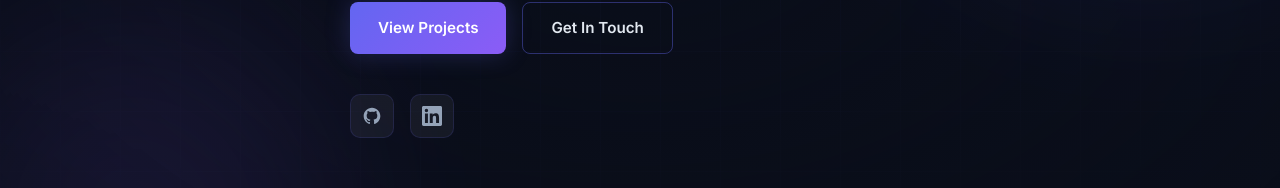
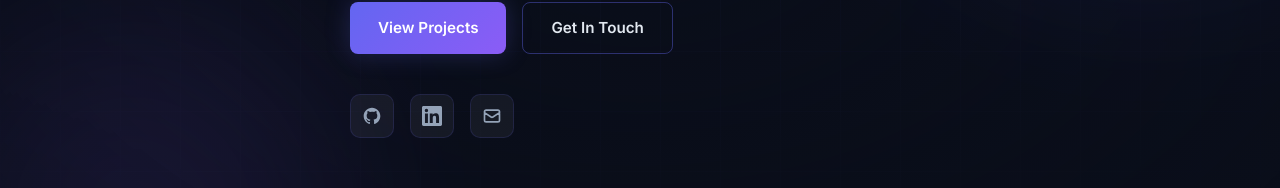
Before and after one commit to Nandan-k-s-27/nandanks-portfolio, a React (Vite) app: page / in a window 1280 px wide. Shown: the part 489-677 px from the top of the page. Built offline with nearby package versions, Linux system fonts and the light colour scheme.

Commit message:
Add email contact and icon

```diff
--- a/src/components/Contact.tsx
+++ b/src/components/Contact.tsx
@@ -1,4 +1,4 @@
-import { GitHubIcon, LinkedInIcon, ExternalLinkIcon } from './Icons';
+import { GitHubIcon, LinkedInIcon, EmailIcon, ExternalLinkIcon } from './Icons';
 
 export default function Contact() {
   return (
@@ -14,6 +14,19 @@ export default function Contact() {
               always open!
             </p>
             <div className="contact-cards">
+              <a
+                href="mailto:nandanks016@gmail.com"
+                className="contact-card"
+              >
+                <div className="contact-card-icon email">
+                  <EmailIcon />
+                </div>
+                <div className="contact-card-body">
+                  <span className="contact-card-label">Email</span>
+                  <span className="contact-card-value">nandanks016@gmail.com</span>
+                </div>
+                <ExternalLinkIcon className="contact-arrow" />
+              </a>
               <a
                 href="https://www.linkedin.com/in/nandanks2003"
                 target="_blank"
--- a/src/components/Hero.tsx
+++ b/src/components/Hero.tsx
@@ -1,5 +1,5 @@
 import { useTypewriter } from '../hooks/useTypewriter';
-import { GitHubIcon, LinkedInIcon } from './Icons';
+import { GitHubIcon, LinkedInIcon, EmailIcon } from './Icons';
 
 const ROLES = [
   'Full-Stack Developer',
@@ -60,6 +60,13 @@ export default function Hero() {
           >
             <LinkedInIcon />
           </a>
+          <a
+            href="mailto:nandanks016@gmail.com"
+            className="social-icon"
+            aria-label="Email"
+          >
+            <EmailIcon />
+          </a>
         </div>
       </div>
 
--- a/src/components/Icons.tsx
+++ b/src/components/Icons.tsx
@@ -25,3 +25,11 @@ export function ExternalLinkIcon({ className }: IconProps) {
     </svg>
   );
 }
+
+export function EmailIcon({ className }: IconProps) {
+  return (
+    <svg className={className} viewBox="0 0 24 24" fill="none" stroke="currentColor" strokeWidth="2">
+      <path strokeLinecap="round" strokeLinejoin="round" d="M3 8l7.89 5.26a2 2 0 002.22 0L21 8M5 19h14a2 2 0 002-2V7a2 2 0 00-2-2H5a2 2 0 00-2 2v10a2 2 0 002 2z" />
+    </svg>
+  );
+}
```
